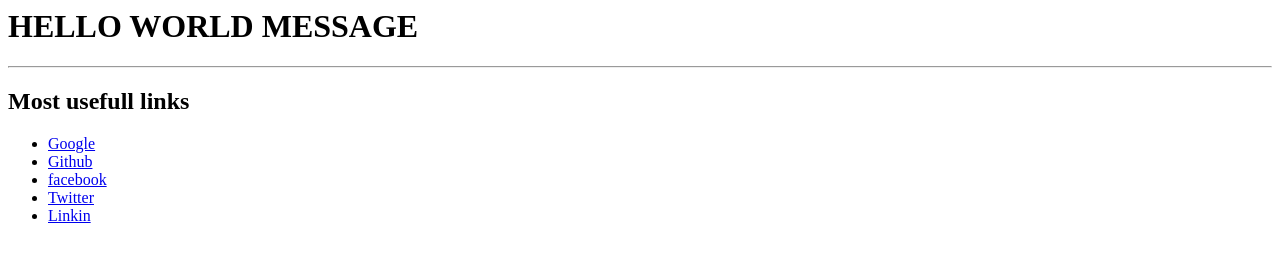
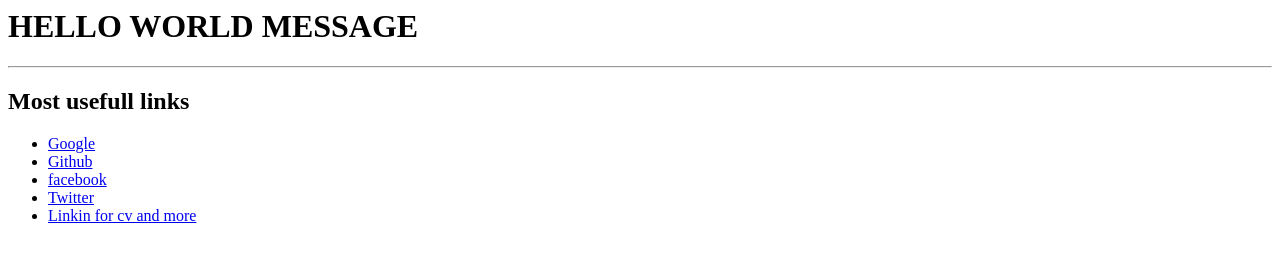
Before and after one commit to manimarc/marc-git-activity, a plain HTML site: page index.html in a window 1280 px wide. Drawn offline with Linux system fonts and the light colour scheme.

Commit message:
Add a change to linkin link

```diff
--- a/index.html
+++ b/index.html
@@ -12,7 +12,7 @@
 			<li><a href="https://github.com/">Github</a></li>
 			<li><a href="http://facebook.com/">facebook</a></li>
 		<li><a href="https://twitter.com/login?lang=en">Twitter</a></li>
-		<li><a href="https://www.youtube.com/">Linkin</a></li>
+		<li><a href="https://www.youtube.com/">Linkin for cv and more</a></li>
 		</ul>
 
 	</body>
```
